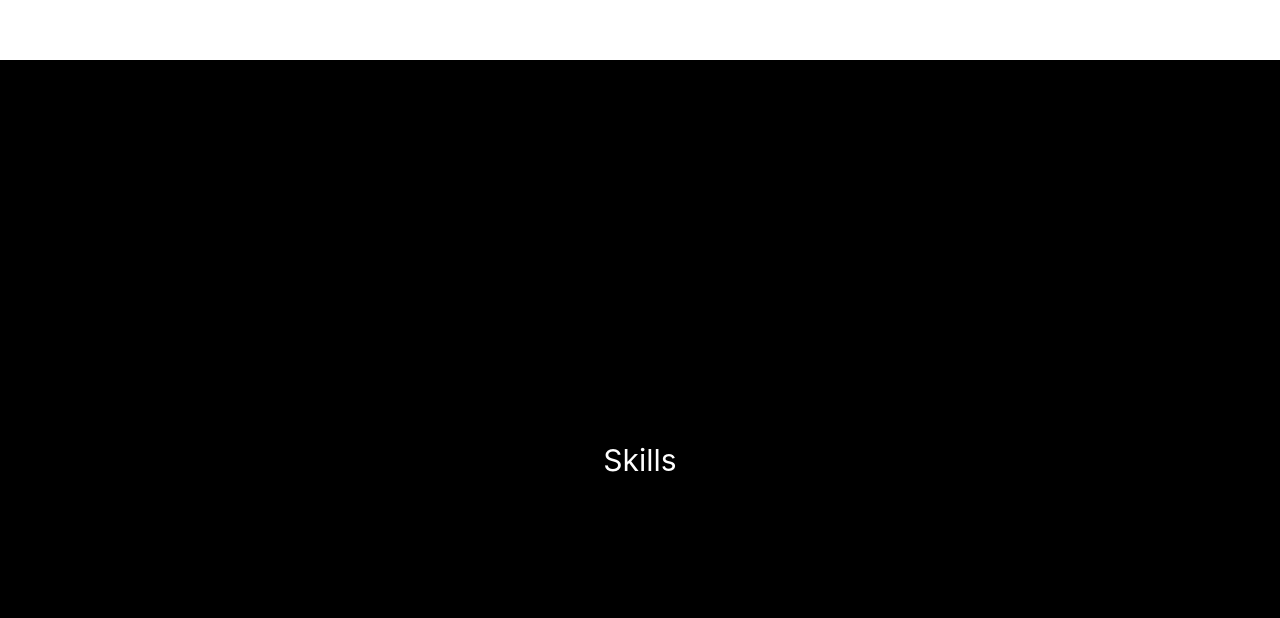
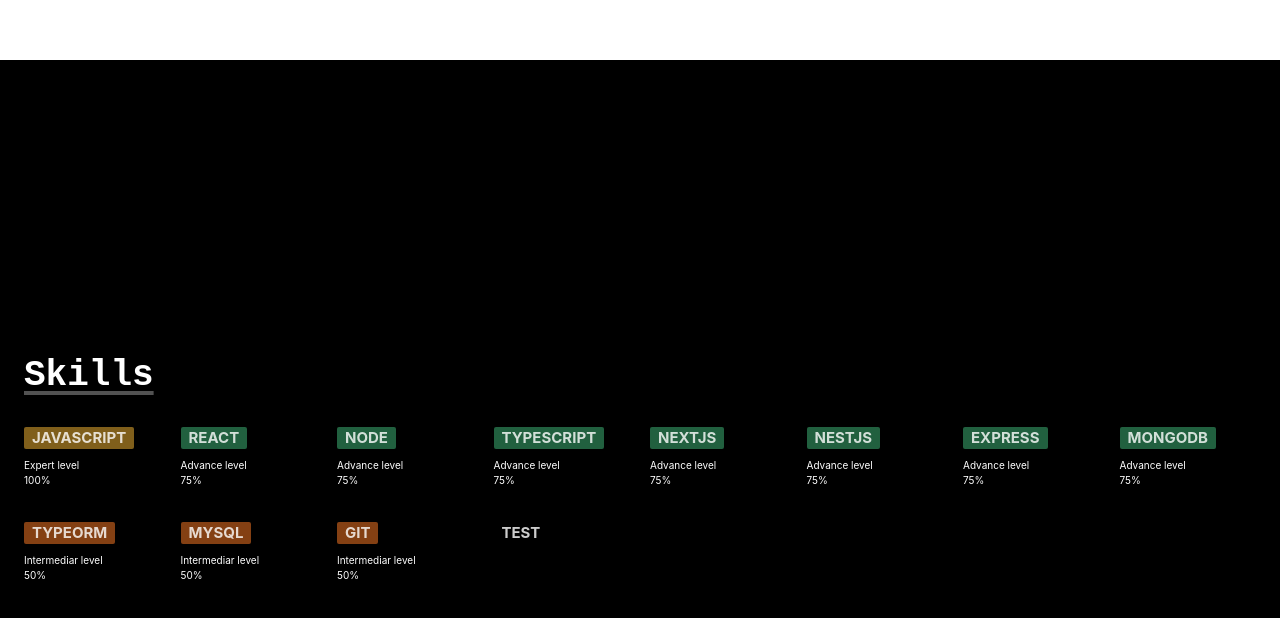
Before and after one commit to SirCQQ/homepage, a Next.js app: page / in a window 1280 px wide. Shown: the part 4148-4766 px from the top of the page. Built offline with nearby package versions, Linux system fonts and the light colour scheme.

Commit message:
Added skills

```diff
--- /dev/null
+++ b/components/skill.tsx
@@ -0,0 +1,77 @@
+import {
+  Badge,
+  Box,
+  Text,
+  ThemingProps,
+  useColorModeValue,
+} from "@chakra-ui/react";
+import React from "react";
+
+type VariantType = "outline" | "solid" | "subtle";
+interface Props {
+  children: React.ReactNode | React.ReactNode[];
+  level?: number;
+  variant?: VariantType;
+}
+enum LevelColor {
+  BEGINNER = "red",
+  INTERMEDIAR = "orange",
+  ADVANCE = "green",
+  EXPERT = "yellow",
+}
+
+const LEVEL_TO_COLOR: Record<number, LevelColor> = {
+  1: LevelColor.BEGINNER,
+  2: LevelColor.INTERMEDIAR,
+  3: LevelColor.ADVANCE,
+  4: LevelColor.EXPERT,
+};
+
+enum LevelName {
+  BEGINNER = "Beginner",
+  INTERMEDIAR = "Intermediar",
+  ADVANCE = "Advance",
+  EXPERT = "Expert",
+}
+
+const LEVEL_TO_NAME = {
+  1: LevelName.BEGINNER,
+  2: LevelName.INTERMEDIAR,
+  3: LevelName.ADVANCE,
+  4: LevelName.EXPERT,
+};
+
+const Skill: React.FunctionComponent<Props> = ({
+  children,
+  level,
+  variant = "solid",
+}) => {
+  const levelName = level < 5 ? LEVEL_TO_NAME[level] : "Unkown";
+  const level5Color = useColorModeValue("blackAlpha", "whiteAlpha");
+  const colorSchema = level < 5 ? LEVEL_TO_COLOR[level] : level5Color;
+  console.log(level5Color);
+  return (
+    <Box>
+      <Badge
+        w='fit-content'
+        paddingX={2}
+        fontSize={{ base: 20, md: 15 }}
+        variant={variant}
+        colorScheme={colorSchema}
+      >
+        {children}
+      </Badge>
+      {level && (
+        <>
+          <Text fontSize={{ base: 18, md: 10 }}>{`${levelName} level`}</Text>
+          {level < 5 && (
+            <Text fontSize={{ base: 18, md: 10 }}>{`${level * 25}% `}</Text>
+          )}
+          {level > 5 && <Text fontSize={{ base: 18, md: 10 }}>{``}</Text>}
+        </>
+      )}
+    </Box>
+  );
+};
+
+export default Skill;
--- a/components/skills.tsx
+++ b/components/skills.tsx
@@ -1,8 +1,45 @@
 import React from "react";
 import Page from "components/page";
+import Section from "./section";
+import { Box, Grid, Heading, Text } from "@chakra-ui/react";
+import Skill from "./skill";
 
 const Skills: React.FunctionComponent<any> = ({ children, ...props }) => {
-  return <Page {...props}>Skills</Page>;
+  return (
+    <Page
+      {...props}
+      w='100vw'
+      maxW={"100%"}
+      minW='100%'
+      h='fit-content'
+      minH={"100vh"}
+      m='0'
+    >
+      <Box w={"full"}>
+        <Section delay={0.8}>
+          <Heading variant='section-title'>Skills</Heading>
+          <Grid
+            templateColumns={" repeat( auto-fit, minmax(125px, 1fr) )"}
+            rowGap='5'
+            columnGap='5'
+          >
+            <Skill level={4}>Javascript</Skill>
+            <Skill level={3}>React</Skill>
+            <Skill level={3}>Node</Skill>
+            <Skill level={3}>Typescript</Skill>
+            <Skill level={3}>NextJs</Skill>
+            <Skill level={3}>NestJs</Skill>
+            <Skill level={3}>Express</Skill>
+            <Skill level={3}>MongoDB</Skill>
+            <Skill level={2}>TypeORM</Skill>
+            <Skill level={2}>MySQL</Skill>
+            <Skill level={2}>Git</Skill>
+            <Skill>test</Skill>
+          </Grid>
+        </Section>
+      </Box>
+    </Page>
+  );
 };
 
 export default Skills;
--- a/components/work-panel.tsx
+++ b/components/work-panel.tsx
@@ -59,7 +59,9 @@ export const WorkLeft: React.FunctionComponent<{
         transform: `translateY(${translateY}px)`,
       }}
     >
-      <Box className='leading-10'>{children}</Box>
+      <Box className='leading-10' padding={{ base: "0", md: "15" }}>
+        {children}
+      </Box>
     </Flex>
   );
 };
--- a/components/work.tsx
+++ b/components/work.tsx
@@ -25,7 +25,6 @@ const Work = forwardRef<BoxProps, "div">(({ children, ...props }, ref) => {
           <WorkBackground />
         </TileBackground>
         <TileContent>
-          {/* test */}
           <Tile
             page={0}
             renderContent={({ progress }) => (
```
